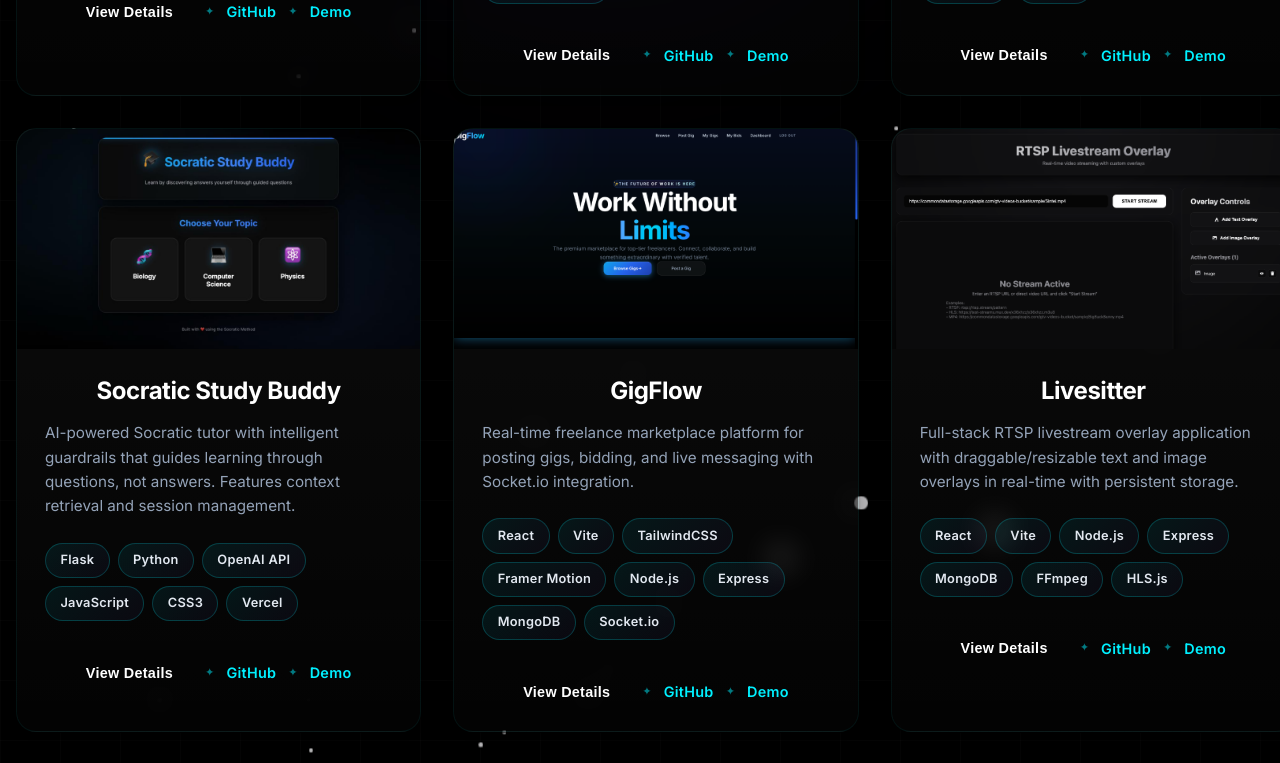
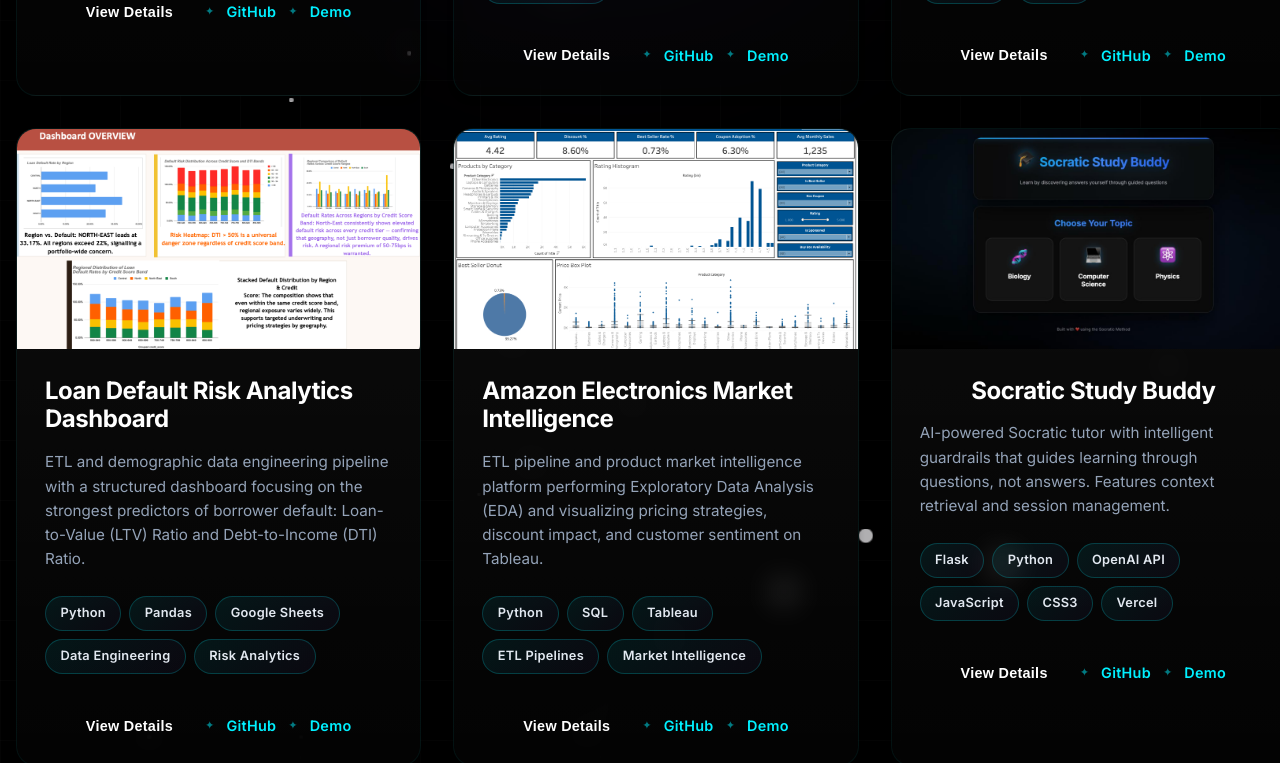
Before and after one commit to adnan275/portfolio, a React (Vite) app: page /projects in a window 1280 px wide. Shown: the part 1000-1763 px from the top of the page. Built offline with nearby package versions, Linux system fonts and the light colour scheme.

Commit message:
feat: add Loan Default Risk and Amazon Market Intelligence analytics projects

```diff
--- a/src/pages/ProjectsPage.jsx
+++ b/src/pages/ProjectsPage.jsx
@@ -49,6 +49,34 @@ const projects = [
             solution: 'An autonomous agent built with LangGraph that orchestrates multiple specialized agents: a Geospatial Agent for location, a Prediction Agent (XGBoost) for wait times, and a Suitability Agent for charger matching.',
             features: ['Multi-agent orchestration with LangGraph', 'Wait time forecasting with XGBoost', 'Geospatial search over 240k stations', 'RAG-enhanced station insights'],
             techStack: ['Python', 'LangGraph', 'LangChain', 'Groq', 'ChromaDB', 'XGBoost', 'Streamlit', 'Docker']
+        }
+    },
+    {
+        title: 'Loan Default Risk Analytics Dashboard',
+        description: 'ETL and demographic data engineering pipeline with a structured dashboard focusing on the strongest predictors of borrower default: Loan-to-Value (LTV) Ratio and Debt-to-Income (DTI) Ratio.',
+        tags: ['Python', 'Pandas', 'Google Sheets', 'Data Engineering', 'Risk Analytics'],
+        link: 'https://github.com/adnan275/SectionE_Group15',
+        image: '/projects/loan-default.png',
+        github: 'https://github.com/adnan275/SectionE_Group15',
+        details: {
+            problem: 'Financial institutions need to accurately identify which borrowers are most likely to default based on financial and demographic data, but raw data alone is difficult to interpret at scale.',
+            solution: 'Extracted and sample-randomized a dataset of 148k+ rows down to 25k, performed median imputation for missing values, engineered a credit band classification model, and built a strategic LTV/DTI default risk prediction dashboard.',
+            features: ['Engineered credit band category to simplify credit scores', 'Analyzed compound risk factors like LTV and DTI ratios', 'Identified North-East region geographic default clusters', 'Delivered actionable underwriting recommendations'],
+            techStack: ['Python', 'Pandas', 'Google Sheets', 'Data Cleaning', 'Data Engineering']
+        }
+    },
+    {
+        title: 'Amazon Electronics Market Intelligence',
+        description: 'ETL pipeline and product market intelligence platform performing Exploratory Data Analysis (EDA) and visualizing pricing strategies, discount impact, and customer sentiment on Tableau.',
+        tags: ['Python', 'SQL', 'Tableau', 'ETL Pipelines', 'Market Intelligence'],
+        link: 'https://github.com/adnan275/E_G1_DVACapstone2',
+        image: '/projects/amazon-electronics.png',
+        github: 'https://github.com/adnan275/E_G1_DVACapstone2',
+        details: {
+            problem: 'E-commerce sellers and retail analysts lack a consolidated view of product performance, pricing elasticity, and customer sentiment within the competitive Amazon Electronics sub-categories.',
+            solution: 'Built an automated ETL pipeline to extract, clean, and structure raw product data. Performed rating and pricing correlation analysis, and deployed a detailed Tableau business dashboard for ROI mapping.',
+            features: ['Tableau dashboard tracking Avg Rating, Discount % & Best Seller Rate', 'Correlation analysis showing pricing vs satisfaction trends', 'Evaluated coupon strategy impact on sales velocity', 'Detailed category level opportunity mapping'],
+            techStack: ['Python', 'SQL', 'Tableau', 'ETL Pipelines', 'Exploratory Data Analysis']
         }
     },
     {
--- a/src/sections/ProjectsPreview.jsx
+++ b/src/sections/ProjectsPreview.jsx
@@ -12,6 +12,20 @@ const projects = [
         tags: ['Flask', 'Python', 'OpenAI API'],
         image: '/projects/socratic-buddy.png',
         link: 'https://socratic-study-buddy.vercel.app/'
+    },
+    {
+        title: 'Loan Default Risk Dashboard',
+        description: 'ETL risk pipeline & analytics dashboard',
+        tags: ['Python', 'Pandas', 'Google Sheets'],
+        image: '/projects/loan-default.png',
+        link: 'https://github.com/adnan275/SectionE_Group15'
+    },
+    {
+        title: 'Amazon Market Intelligence',
+        description: 'ETL pipeline & Tableau market intelligence platform',
+        tags: ['Python', 'SQL', 'Tableau'],
+        image: '/projects/amazon-electronics.png',
+        link: 'https://github.com/adnan275/E_G1_DVACapstone2'
     },
     {
         title: 'GigFlow',
```
Also changed, not shown: src/sections/Projects.jsx (+14 -0 lines), public/projects/amazon-electronics.png (added), public/projects/loan-default.png (added).
